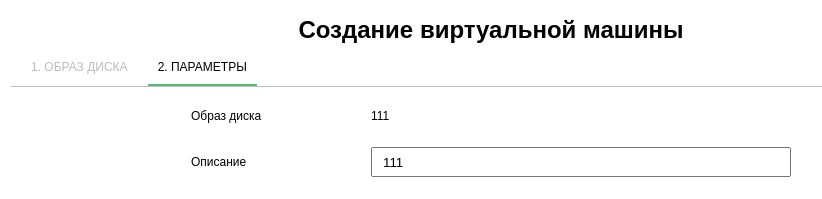
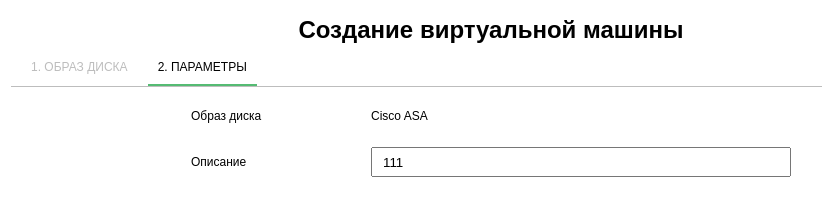
Before and after one commit to andrewosipov/croc, a React (Create React App) app: page /step2 in a window 1280 px wide. Shown: the top 199 px of the page, without its empty margins (149-971 px from the left). Built offline with nearby package versions, Linux system fonts and the light colour scheme.

Commit message:
rename activeSnapshot to activeSnapshotId and send to Step2 snapshot record instead id

```diff
--- a/src/actions/snapshots.js
+++ b/src/actions/snapshots.js
@@ -1,18 +1,13 @@
 export const SELECT_SNAPSHOT = 'SELECT_SNAPSHOT';
 export const GET_SNAPSHOTS = 'GET_SNAPSHOTS';
-export const GET_ACTIVE_SNAPSHOT = 'GET_ACTIVE_SNAPSHOT';
 
-export const selectSnapshot = (activeSnapshot) => ({
+export const selectSnapshot = (activeSnapshotId) => ({
     type: SELECT_SNAPSHOT,
     payload: {
-        activeSnapshot
+        activeSnapshotId
     }
 });
 
 export const getSnapshots = () => ({
     type: GET_SNAPSHOTS
 });
-
-export const getActiveSnapshot = () => ({
-    type: GET_ACTIVE_SNAPSHOT
-});
--- a/src/components/FieldList.js
+++ b/src/components/FieldList.js
@@ -8,11 +8,12 @@ class FieldList extends Component {
     static propTypes = {};
 
     render() {
+        const {activeSnapshot} = this.props;
         return (
             <div className="FieldList">
                 <Field
                     label="Образ диска"
-                    value="111"
+                    value={activeSnapshot.name}
                     type="label"
                 />
                 <Field
--- a/src/components/Step1.js
+++ b/src/components/Step1.js
@@ -11,7 +11,7 @@ class Step1 extends Component {
     static propTypes = {};
 
     render() {
-        const {snapshots, activeSnapshot, selectSnapshot} = this.props;
+        const {snapshots, activeSnapshotId, selectSnapshot} = this.props;
         return (
             <div>
                 <StepperCrumbs activeStep={1} />
@@ -19,7 +19,7 @@ class Step1 extends Component {
                     <Filter />
                     <ItemList
                         items={snapshots}
-                        activeItem={activeSnapshot}
+                        activeItem={activeSnapshotId}
                         onClick={(activeIndex) => selectSnapshot(activeIndex)}
                     />
                 </div>
--- a/src/components/Step2.js
+++ b/src/components/Step2.js
@@ -9,11 +9,14 @@ class Step2 extends Component {
     static propTypes = {};
 
     render() {
+        const {activeSnapshot} = this.props;console.dir(this.props)
         return (
             <div>
                 <StepperCrumbs activeStep={2} />
                 <div className="Step Step--two">
-                    <FieldList />
+                    <FieldList
+                        activeSnapshot={activeSnapshot}
+                    />
                 </div>
                 <div className="Button-container">
                     <Button to="/step1" value="Назад" />
--- a/src/containers/Step1.js
+++ b/src/containers/Step1.js
@@ -5,7 +5,7 @@ import Step1 from '../components/Step1';
 
 const mapStateToProps = state => ({
     snapshots: state.snapshots.entities,
-    activeSnapshot: state.snapshots.activeSnapshot
+    activeSnapshotId: state.snapshots.activeSnapshotId
 });
 
 const mapDispatchToProps = dispatch => ({
--- a/src/reducers/snapshots.js
+++ b/src/reducers/snapshots.js
@@ -1,9 +1,9 @@
-import {SELECT_SNAPSHOT, GET_SNAPSHOTS, GET_ACTIVE_SNAPSHOT} from '../actions/snapshots';
+import {SELECT_SNAPSHOT, GET_SNAPSHOTS} from '../actions/snapshots';
 import snapshotsFixctures from '../fixctures';
 
 const defaultSnapshotsState = {
     entities: snapshotsFixctures,
-    activeSnapshot: 0
+    activeSnapshotId: 0
 };
 
 export default (snapshotsState = defaultSnapshotsState, action) => {
@@ -14,11 +14,9 @@ export default (snapshotsState = defaultSnapshotsState, action) => {
             return snapshotsState;
 
         case SELECT_SNAPSHOT:
-            snapshotsState.activeSnapshot = payload.activeSnapshot;
+            snapshotsState.activeSnapshotId = payload.activeSnapshotId;
             return snapshotsState;
 
-        case GET_ACTIVE_SNAPSHOT:
-            return snapshotsState;
     }
 
     return snapshotsState;
```
